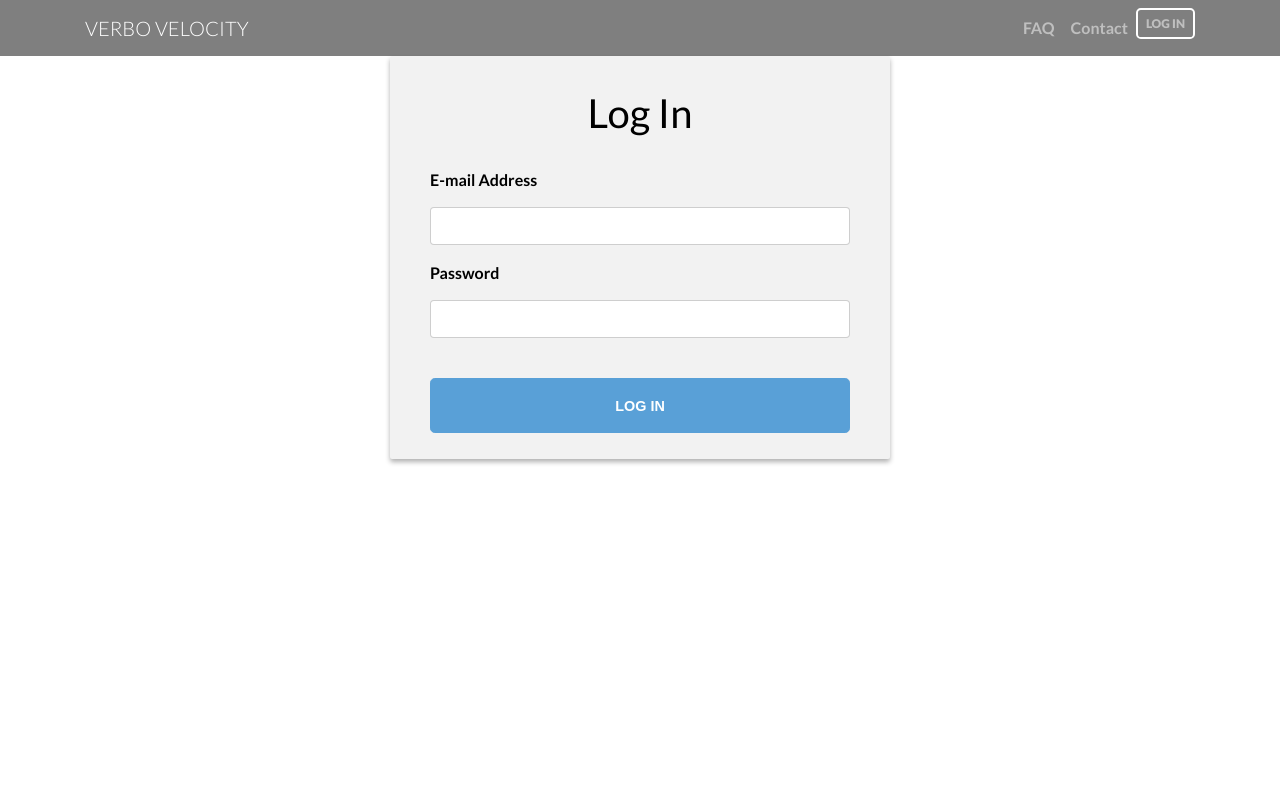
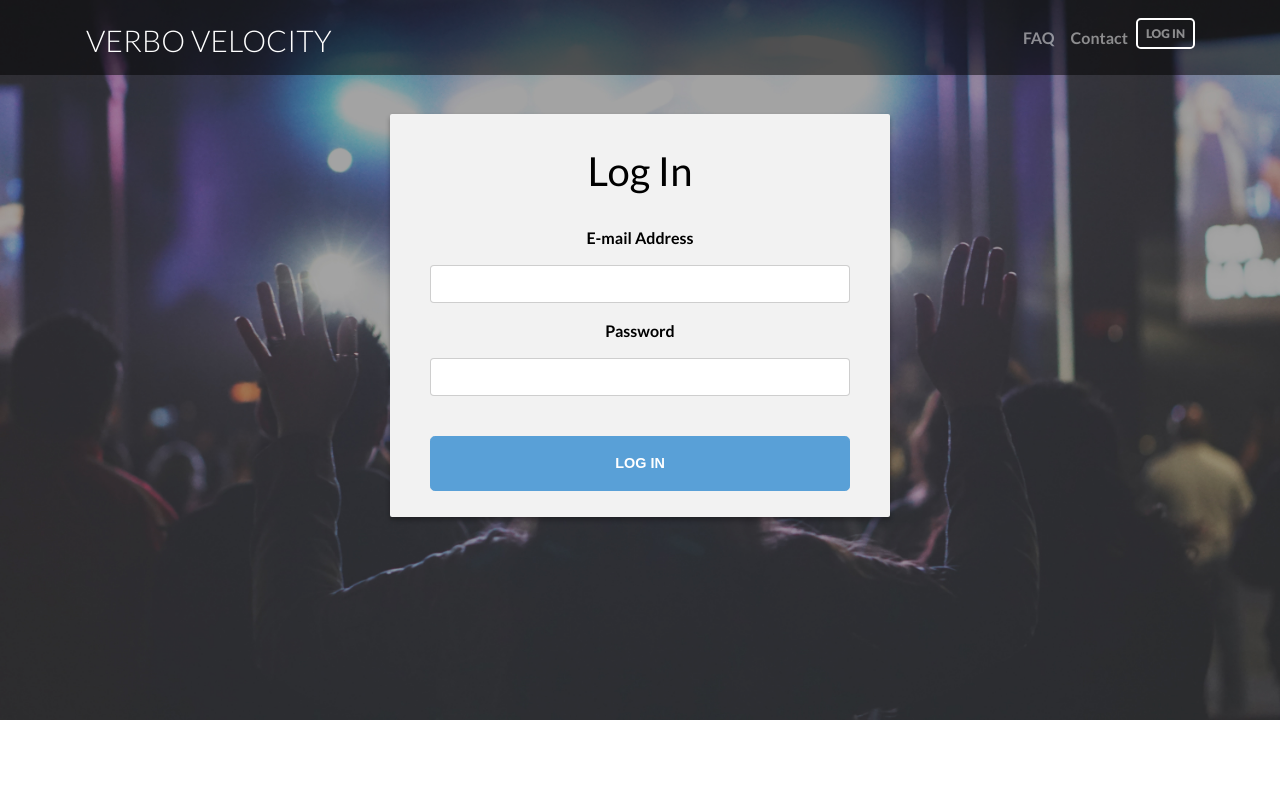
Before and after one commit to tu-missions-computing/home-church-manager, a Flask app: page /login in a window 1280 px wide. Run offline with Flask 2, Linux system fonts and the light colour scheme; data that the repository does not hold is empty; parts of the project's set-up code (start-up, migrations or seed data) failed here and were passed over; some libraries are stand-ins or nearby versions.

Commit message:
Fixed login page background and layout

```diff
--- a/Templates/login.html
+++ b/Templates/login.html
@@ -1,3 +1,4 @@
+<section class="cover text-center">
 {% extends 'base.html' %}
 
 {% block title %}Log In{% endblock %}
@@ -10,7 +11,7 @@
         }
     </style>
     <div class="container">
-            <div class="main-login main-center">
+            <div class="main-login main-center" style="margin-top:3.5%">
                 <h1 class="head-style">Log In</h1>
 
                 <form method="POST">
@@ -32,5 +33,5 @@
                 </form>
             </div>
         </div>
-    </div>
+    </section>
 {% endblock %}
```
